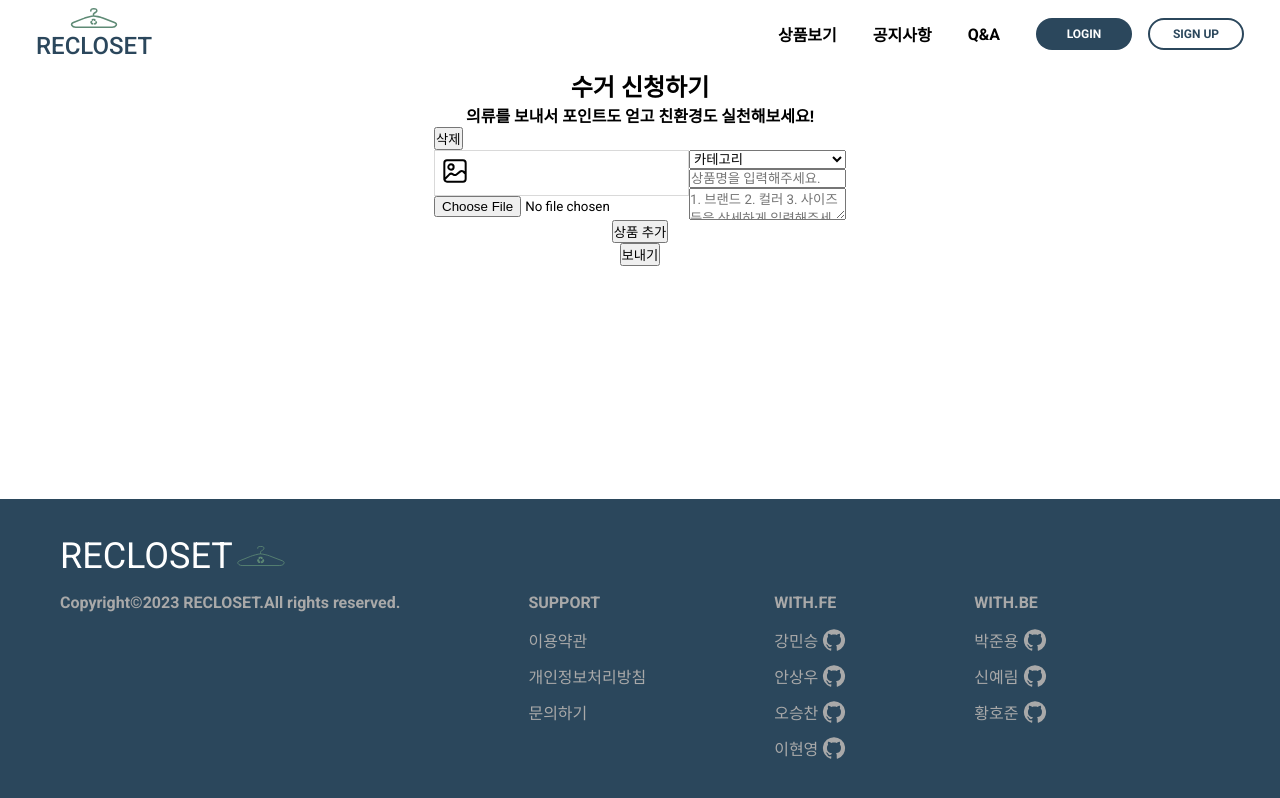
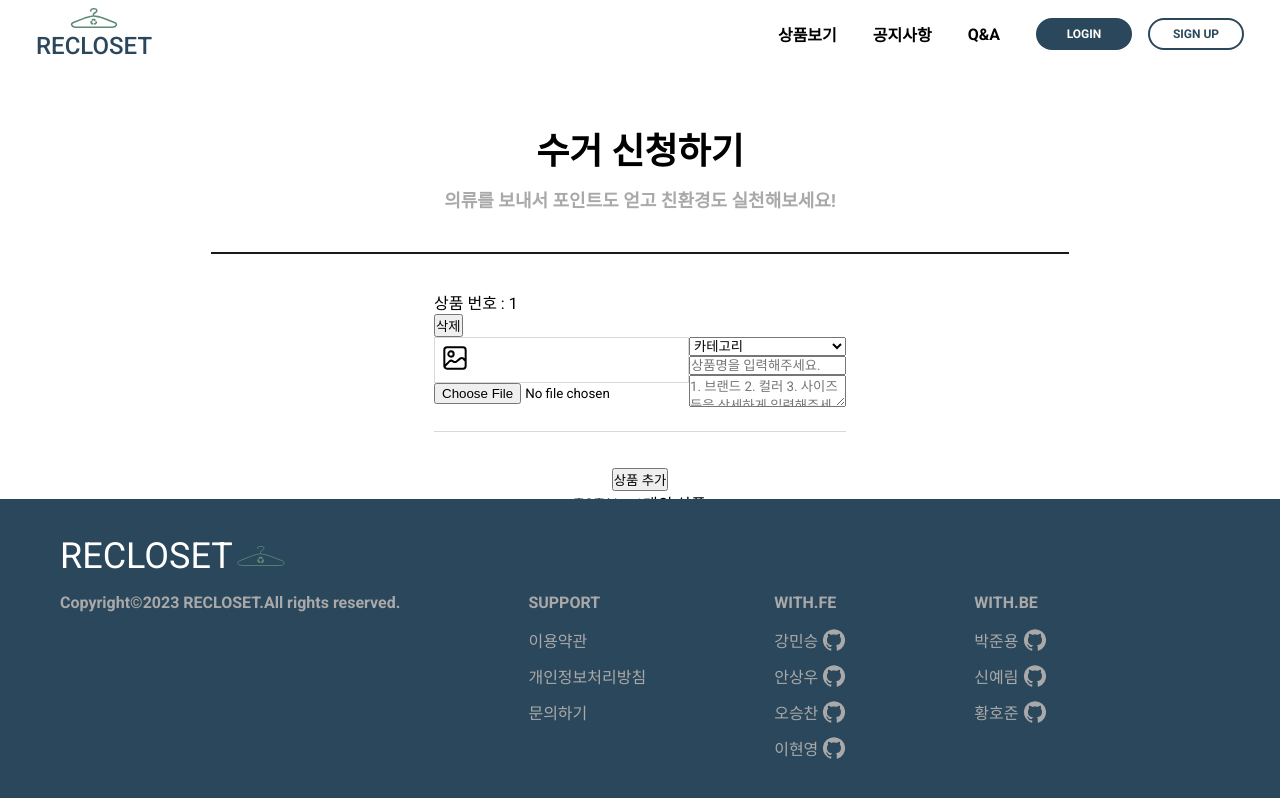
Before and after one commit to codestates-seb/seb44_main_017, a React (Vite) app in the folder client/: page /collection in a window 1280 px wide. Built offline with nearby package versions, Linux system fonts and the light colour scheme.

Commit message:
[style] 의류 수거 신청 페이지 기본 골격 CSS 작업

```diff
--- a/client/src/components/Collection_form/style.ts
+++ b/client/src/components/Collection_form/style.ts
@@ -4,6 +4,8 @@ export const FormContainer = styled.article`
   display: flex;
   flex-direction: column;
   gap: 4px;
+  padding-bottom: 24px;
+  border-bottom: 1px solid var(--color-gray100);
 `;
 
 export const ContentContainer = styled.div`
--- a/client/src/pages/collectionPage/collectionPage.tsx
+++ b/client/src/pages/collectionPage/collectionPage.tsx
@@ -83,8 +83,11 @@ const CollectionPage = () => {
         <h1>수거 신청하기</h1>
         <h4>의류를 보내서 포인트도 얻고 친환경도 실천해보세요!</h4>
       </S.PageTitle>
-      {contents.map(item => (
+      <S.ContentsBox>
+        {contents.map((item, index) => (
           <div key={item.itemId}>
+            <div>
+              <div>상품 번호 : {index + 1}</div>
               <button
                 onClick={() => {
                   deleteHandler(item.itemId);
@@ -92,6 +95,7 @@ const CollectionPage = () => {
               >
                 삭제
               </button>
+            </div>
             <CollectionForm
               contents={contents}
               setContents={setContents}
@@ -99,6 +103,7 @@ const CollectionPage = () => {
             />
           </div>
         ))}
+      </S.ContentsBox>
       <div>
         <button
           onClick={() => {
@@ -117,6 +122,7 @@ const CollectionPage = () => {
         </button>
       </div>
       <div>
+        <div>TOTAL : {contents.length}개의 상품</div>
         <button onClick={() => submitHandler()}>보내기</button>
       </div>
     </S.Section>
--- a/client/src/pages/collectionPage/style.ts
+++ b/client/src/pages/collectionPage/style.ts
@@ -5,10 +5,33 @@ export const Section = styled.section`
   flex-direction: column;
   width: 100%;
   align-items: center;
+  padding-top: 54px;
 `;
 
 export const PageTitle = styled.div`
   display: flex;
   flex-direction: column;
   text-align: center;
+  padding-bottom: 40px;
+  border-bottom: 2px solid var(--color-black);
+  gap: 12px;
+  width: 67%;
+
+  & > h1 {
+    font-size: 36px;
+    font-weight: 700;
+  }
+
+  & > h4 {
+    font-size: 18px;
+    font-weight: 700;
+    color: var(--color-gray200);
+  }
 `;
+
+export const ContentsBox = styled.div`
+  display: flex;
+  flex-direction: column;
+  gap: 12px;
+  margin: 36px 0;
+`;
```
Lines whose indentation alone changed are shown as unchanged.
